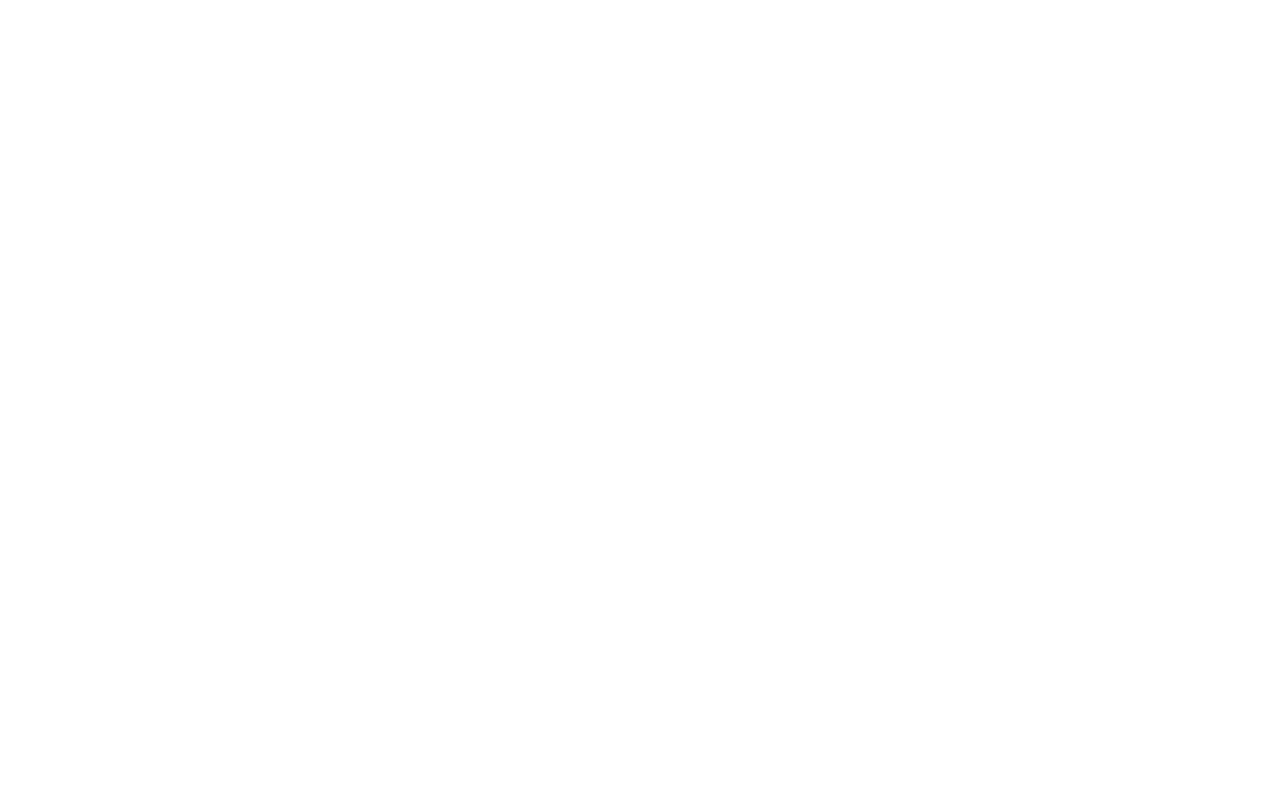
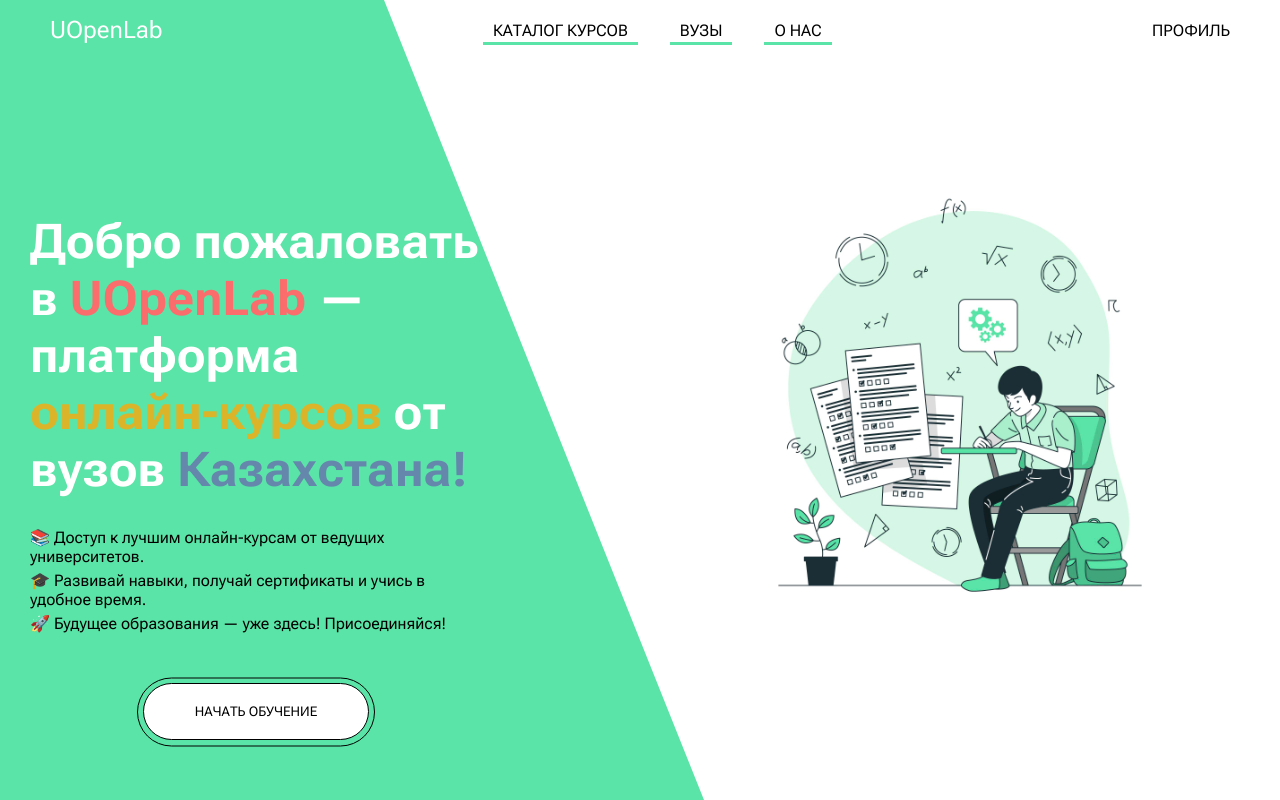
Before and after one commit to aQulionnn/massive-open-online-courses-ui, a React (Vite) app: page / in a window 1280 px wide. Built offline with nearby package versions, Linux system fonts and the light colour scheme.

Commit message:
feat: create home page

```diff
--- a/package.json
+++ b/package.json
@@ -11,7 +11,8 @@
   },
   "dependencies": {
     "react": "^19.0.0",
-    "react-dom": "^19.0.0"
+    "react-dom": "^19.0.0",
+    "react-router-dom": "^7.1.5"
   },
   "devDependencies": {
     "@eslint/js": "^9.19.0",
--- a/src/App.tsx
+++ b/src/App.tsx
@@ -1,8 +1,13 @@
+import {BrowserRouter, Route, Routes} from "react-router-dom";
+import Home from "./pages/Home/Home.tsx";
+
 function App() {
     return (
-        <div>
-
-        </div>
+        <BrowserRouter>
+            <Routes>
+                <Route path="/" element={<Home />} />
+            </Routes>
+        </BrowserRouter>
     )
 }
 
--- /dev/null
+++ b/src/components/Header/Header.module.css
@@ -0,0 +1,62 @@
+.header {
+    position: absolute;
+    top: 0;
+    left: 0;
+
+    padding: 0 50px;
+    width: 100dvw;
+    height: 60px;
+    display: flex;
+    justify-content: space-between;
+    align-items: center;
+    z-index: 1;
+}
+
+.header-logo > * {
+    font-size: 1.5rem;
+    color: #fff;
+    text-decoration: none;
+}
+
+.nav {
+    display: flex;
+    gap: 2rem;
+}
+
+.nav-item {
+    position: relative;
+    padding: 5px 10px;
+
+    text-decoration: none;
+    color: #000;
+
+    transition: color ease 0.5s;
+}
+
+.nav-item:hover {
+    color: #fff;
+}
+
+.nav-item::before {
+    position: absolute;
+    content: '';
+    left: 0;
+    bottom: 0;
+    z-index: -1;
+
+    width: 100%;
+    height: 0;
+    background-color: #40685e;
+    border-bottom: 3px solid #5ae4a7;
+
+    transition: all ease 0.5s;
+}
+
+.nav-item:hover::before {
+    height: 100%;
+}
+
+.header-profile > * {
+    color: #000;
+    text-decoration: none;
+}
--- /dev/null
+++ b/src/components/Header/Header.tsx
@@ -0,0 +1,22 @@
+import style from './Header.module.css'
+import {Link} from "react-router-dom";
+
+const Header = () => {
+    return (
+        <header className={style['header']}>
+            <div className={style['header-logo']}>
+                <Link to="/">UOpenLab</Link>
+            </div>
+            <nav className={style['nav']}>
+                <Link className={style['nav-item']} to="/">КАТАЛОГ КУРСОВ</Link>
+                <Link className={style['nav-item']} to="/">ВУЗЫ</Link>
+                <Link className={style['nav-item']} to="/">О НАС</Link>
+            </nav>
+            <div className={style['header-profile']}>
+                <Link to="/">ПРОФИЛЬ</Link>
+            </div>
+        </header>
+    );
+};
+
+export default Header;
--- /dev/null
+++ b/src/components/Hero/Hero.module.css
@@ -0,0 +1,100 @@
+.hero {
+    position: relative;
+    width: 100dvw;
+    height: 100dvh;
+}
+
+.hero::before {
+    position: absolute;
+    content: '';
+    top: 0;
+    left: 0;
+
+    width: 100%;
+    height: 100%;
+    clip-path: polygon(
+            0 0,
+            30% 0,
+            55% 100%,
+            0 100%
+    );
+    background-color: #5ae4a7;
+    z-index: -1;
+}
+
+.text-section {
+    padding: 0 30px 60px;
+    display: flex;
+    justify-content: end;
+    flex-direction: column;
+    gap: 30px;
+    width: 40%;
+    height: 100%;
+}
+
+.hero-title {
+    width: 100%;
+
+    font-size: 3rem;
+    color: #fff;
+    word-wrap: break-word;
+}
+
+.hero-title span:nth-child(1) {
+    color: #fb6d6c;
+}
+
+.hero-title span:nth-child(2) {
+    color: #dcb42a;
+}
+
+.hero-title span:nth-child(3) {
+    color: #6587ac;
+}
+
+.hero-list {
+    display: flex;
+    flex-direction: column;
+    gap: 5px;
+
+    list-style: none;
+}
+
+.list-item {
+    color: #000;
+}
+
+.hero-btn {
+    margin-top: 20px;
+    position: relative;
+    align-self: center;
+    padding: 20px;
+    width: 50%;
+    border-radius: 100px;
+    border: 1px solid #000;
+    background-color: #fff;
+    cursor: pointer;
+}
+
+.hero-btn::before {
+    position: absolute;
+    content: '';
+    top: 50%;
+    left: 50%;
+    transform: translate(-50%, -50%);
+
+    width: 100%;
+    height: 100%;
+    padding: 6px;
+    border-radius: 100px;
+    border: 1px solid #000;
+    z-index: -1;
+}
+
+.hero-illustration {
+    position: absolute;
+    right: 25%;
+    top: 50%;
+    transform: translate(50%, -50%);
+    width: 35dvw;
+}
--- /dev/null
+++ b/src/components/Hero/Hero.tsx
@@ -0,0 +1,21 @@
+import style from './Hero.module.css'
+
+
+const Hero = () => {
+    return (
+        <section className={style['hero']}>
+            <div className={style['text-section']}>
+                <h1 className={style['hero-title']}>Добро пожаловать в <span>UOpenLab</span> — платформа <span>онлайн-курсов</span> от вузов <span>Казахстана!</span></h1>
+                <ul className={style['hero-list']}>
+                    <li className={style['list-item']}>📚 Доступ к лучшим онлайн-курсам от ведущих университетов.</li>
+                    <li className={style['list-item']}>🎓 Развивай навыки, получай сертификаты и учись в удобное время.</li>
+                    <li className={style['list-item']}>🚀 Будущее образования — уже здесь! Присоединяйся!</li>
+                </ul>
+                <button className={style['hero-btn']}>НАЧАТЬ ОБУЧЕНИЕ</button>
+            </div>
+            <img src="/public/assets/hero-illustration.jpg" alt="" className={style['hero-illustration']} />
+        </section>
+    )
+}
+
+export default Hero;
--- /dev/null
+++ b/src/components/Layout/Layout.module.css
@@ -0,0 +1,4 @@
+.layout {
+    width: 100dvw;
+    min-height: 100dvh;
+}
--- /dev/null
+++ b/src/components/Layout/Layout.tsx
@@ -0,0 +1,18 @@
+import React from 'react';
+import style from './Layout.module.css'
+import Header from "../Header/Header.tsx";
+
+type Props = {
+    children: React.ReactNode
+}
+
+const Layout = ({children} : Props) => {
+    return (
+        <main className={style['layout']}>
+            <Header />
+            {children}
+        </main>
+    );
+};
+
+export default Layout;
--- a/src/index.css
+++ b/src/index.css
@@ -0,0 +1,8 @@
+@import url('https://fonts.googleapis.com/css2?family=Roboto+Flex:opsz,wght@8..144,100..1000&display=swap');
+
+* {
+    margin: 0;
+    padding: 0;
+    box-sizing: border-box;
+    font-family: 'Roboto Flex', serif;
+}
--- /dev/null
+++ b/src/pages/Home/Home.tsx
@@ -0,0 +1,15 @@
+import style from './Home.module.css'
+import Layout from "../../components/Layout/Layout.tsx";
+import Hero from "../../components/Hero/Hero.tsx";
+
+const Home = () => {
+    return (
+        <Layout>
+            <div className={style['home']}>
+                <Hero />
+            </div>
+        </Layout>
+    )
+}
+
+export default Home;
```
Also changed, not shown: public/assets/hero-illustration.jpg (added), src/pages/Home/Home.module.css (added), 1 other file (tests, documents, lock files or other folders).
